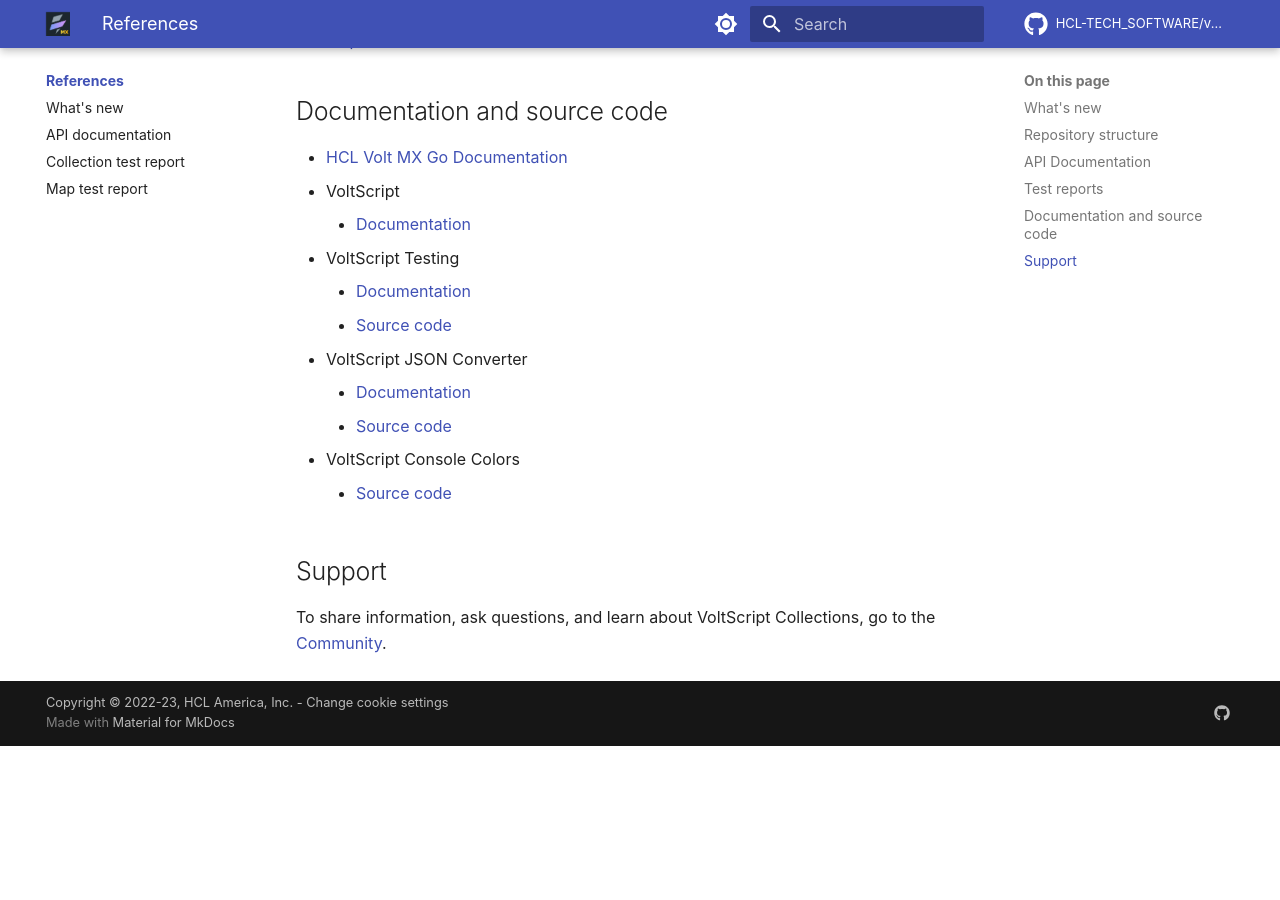
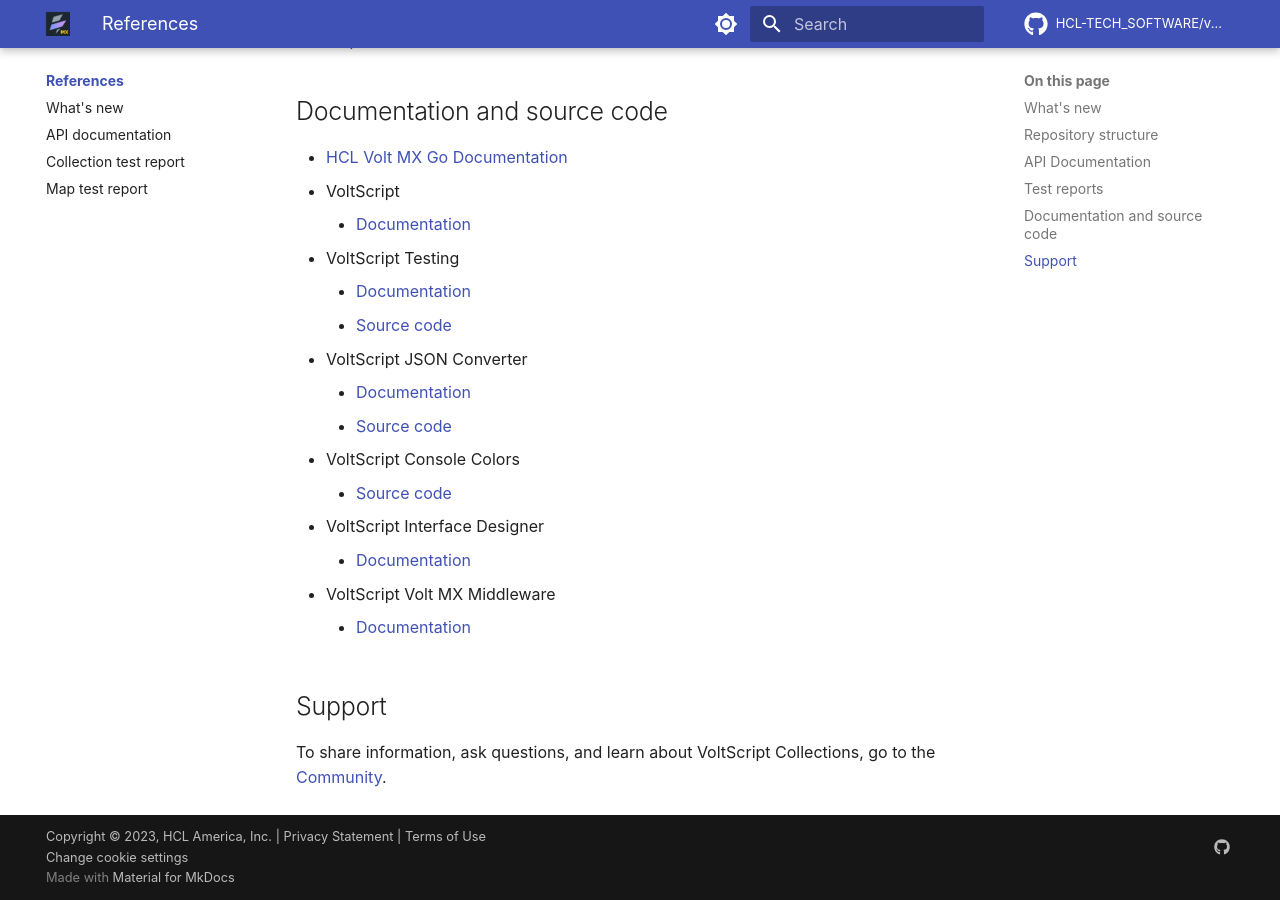
Before and after one commit to HCL-TECH-SOFTWARE/voltscript-collections, an MkDocs documentation site: the page built from docs/references/index.md, in a window 1280 px wide and 900 px high, scrolled down 792 px. Built offline with MkDocs 1.6.1 and Material for MkDocs 9.7.7, drawn with Linux system fonts in a browser that asks for light colours; comment, search, counter and statistics services are not loaded; before the commit the page ends 1538 px from its top, so only the background shows below that.

Commit message:
Changes for EA2 (#5)
* MXOP-8159 output arrays from Collections
* MXOP-8489 Fix for insertSorted returning correct index
* Doc update on fixes
* Added notices
* Updates for EA2 atlas
* Updating changelog, archipelago and readme


Co-authored-by: Zerlord Santiago <zerlord.santiago@hcl.com>

```diff
--- a/docs/references/index.md
+++ b/docs/references/index.md
@@ -35,7 +35,10 @@
 - VoltScript Console Colors
     - [Source code](https://github.com/HCL-TECH-SOFTWARE/voltscript-console-colors){: target="_blank" rel="noopener noreferrer"}
     <!-- [Documentation](https://opensource.hcltechsw.com/voltscript-console-colors){: target="_blank" rel="noopener noreferrer"}-->
-
+- VoltScript Interface Designer
+    - [Documentation](https://opensource.hcltechsw.com/voltscript-interface-designer){: target="_blank" rel="noopener noreferrer"}
+- VoltScript Volt MX Middleware
+    - [Documentation](https://opensource.hcltechsw.com/voltscript-voltmx-middleware){: target="_blank" rel="noopener noreferrer"}
 
 ## Support
 
--- a/mkdocs.yml
+++ b/mkdocs.yml
@@ -70,10 +70,12 @@
 
 # Copyright
 copyright: >-
-  Copyright &copy; 2022-23, HCL America, Inc. -
+  Copyright &copy; 2023, HCL America, Inc. | <a href="https://www.hcl-software.com/legal/privacy" target="_blank">Privacy Statement</a> | <a href="https://www.hcl-software.com/legal/terms-use" target="_blank">Terms of Use</a> <br/>
   <a href="#__consent">Change cookie settings</a>
+#  Copyright &copy; 2022-23, HCL America, Inc. -
+#  <a href="#__consent">Change cookie settings</a>
 extra:
-  productversion: 1.0.0
+  productversion: 1.0.1
   social:
     - icon: fontawesome/brands/github
       link: https://github.com/HCL-TECH-SOFTWARE
```
